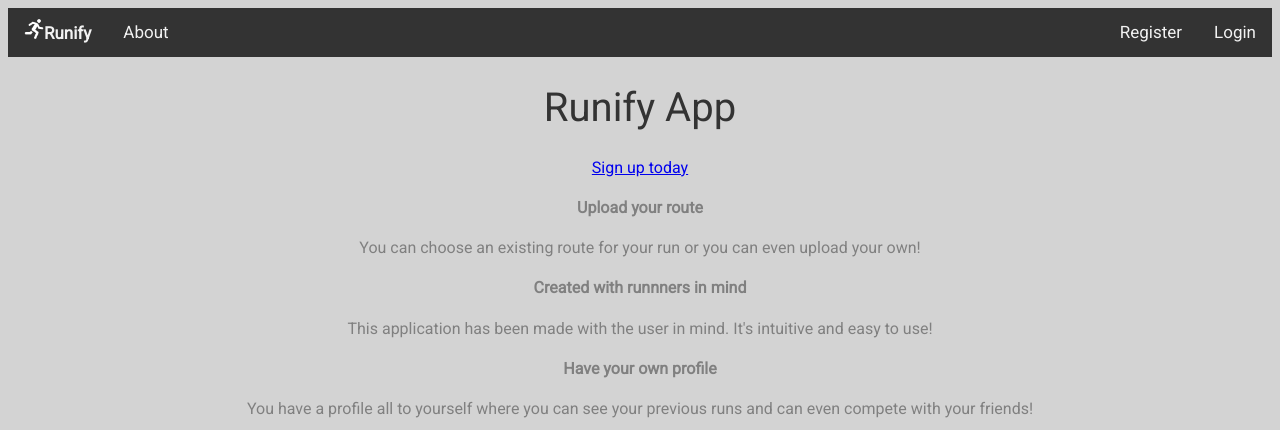
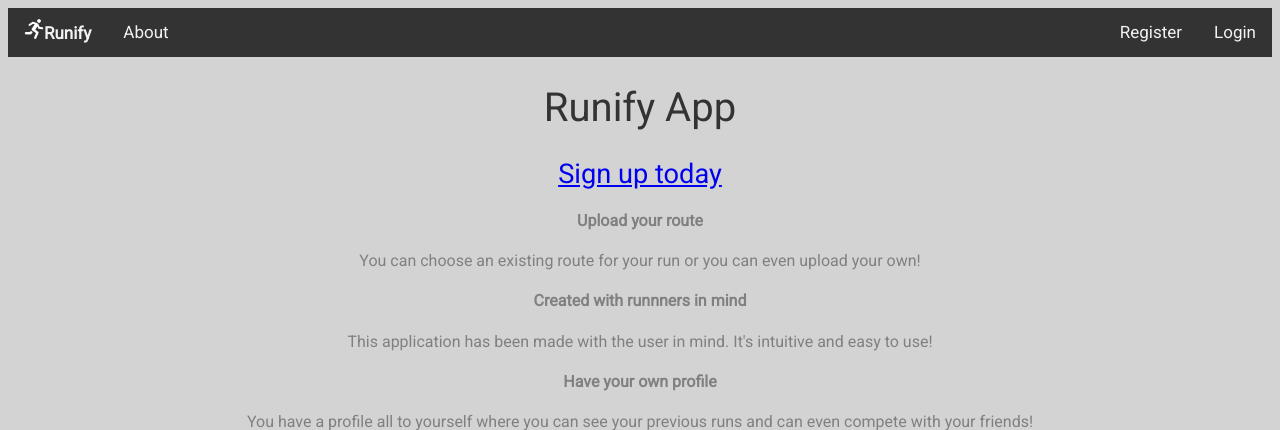
Before and after one commit to 2176708c/ISproject, a Flask app: page /logout in a window 1280 px wide. Shown: the top 430 px of the page. Run offline with Flask 2, Linux system fonts and the light colour scheme; some libraries are stand-ins or nearby versions.

Commit message:
Make the sin-up link bigger by request of Angelos

```diff
--- a/Flask/templates/home.html
+++ b/Flask/templates/home.html
@@ -5,7 +5,7 @@
            <h1>Runify App</h1>
            <p class="lead"></p>
            {% if not session['logged_in'] %}
-                <p><a class="btn btn-lg btn-success" href="{{ url_for('register') }}" role="button">Sign up today</a></p>
+                <p><a class="btn btn-lg btn-success" style="font-size:1.7em;" href="{{ url_for('register') }}" role="button">Sign up today</a></p>
             {% endif %}
        </div>
 
```
